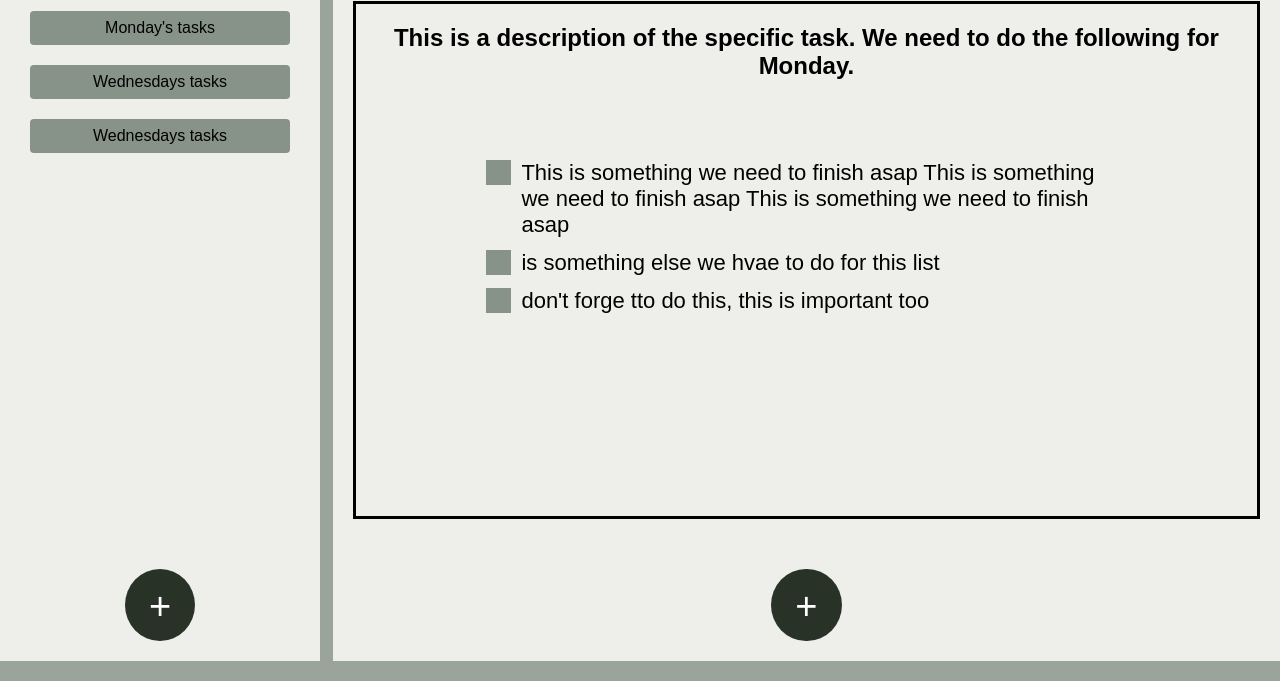
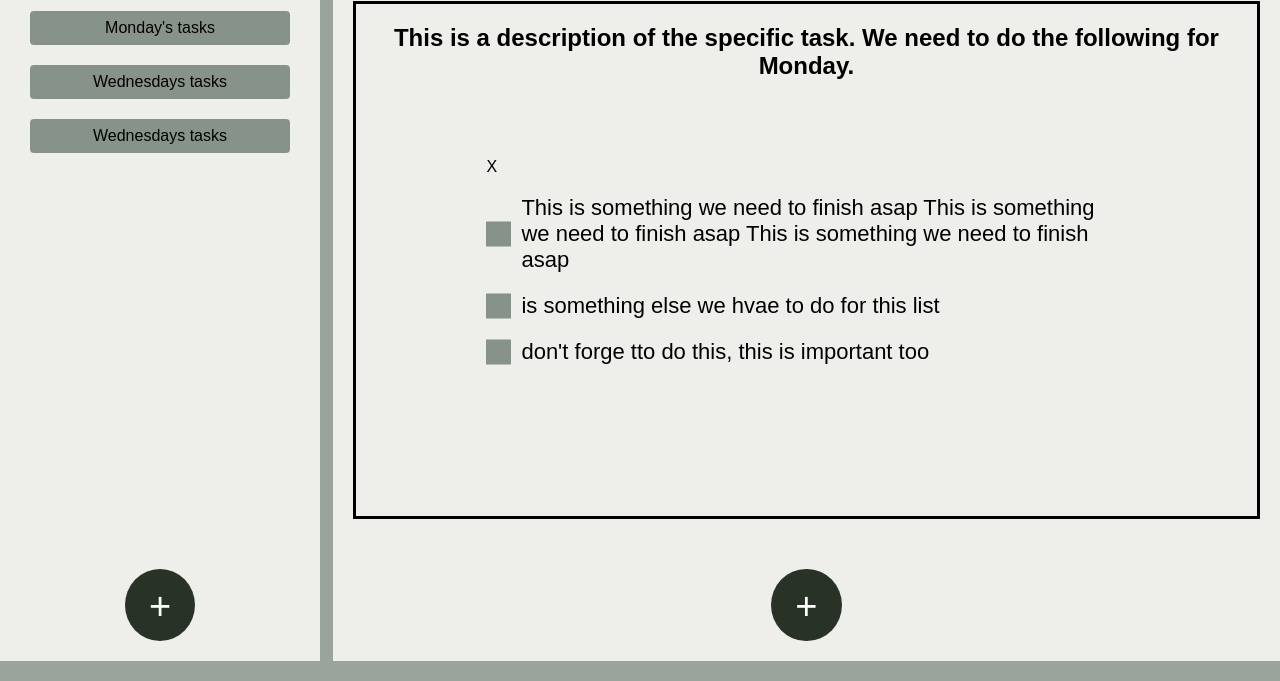
Before and after one commit to malkaysi/todo, a website built with webpack: page dist/index.html in a window 1280 px wide. Shown: the part 119-800 px from the top of the page. Built offline with Linux system fonts and the light colour scheme.

Commit message:
adding delete button

```diff
--- a/src/style.css
+++ b/src/style.css
@@ -126,7 +126,7 @@ body{
 }
 
 .task{
-    margin-top: 10px;
+    margin-top: 20px;
 }
 
 .checkboxContainer{
@@ -152,11 +152,12 @@ body{
 
   .checkmark {
     position: absolute;
-    top: 0;
+    top: 50%;
     left: 0;
     height: 25px;
     width: 25px;
     background-color: #879388;
+    transform: translateY(-50%);
   }
 
   .checkboxContainer:hover input ~ .checkmark {
@@ -190,3 +191,12 @@ body{
     -ms-transform: rotate(45deg);
     transform: rotate(45deg);
   }
+
+  .delete{
+    display: inline-block;
+    top: 50%;
+    left: -40px;
+    height: 25px;
+    width: 25px;
+    transform: translateY(-50%);
+  }
```
Also changed, not shown: dist/bundle.js, dist/index.html.
